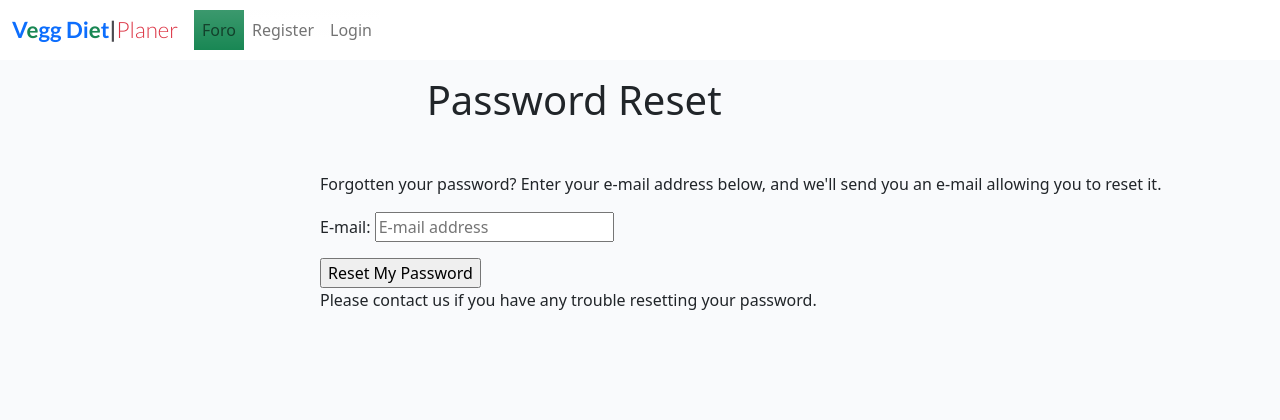
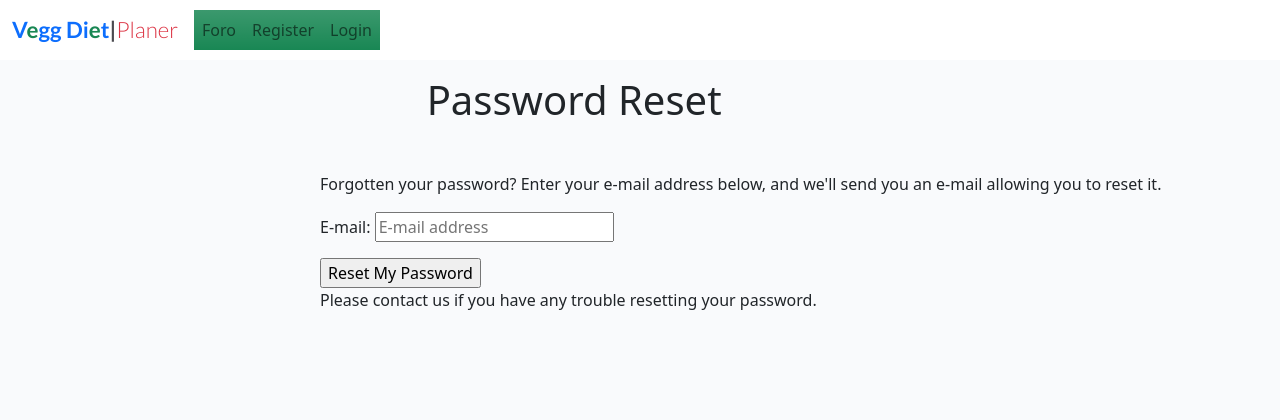
Before and after one commit to jdhernandezS1/CI_PP4_DjangoPY, a Django app: page /accounts/password/reset/ in a window 1280 px wide. Shown: the top 420 px of the page. Run offline with Django 3.2, Linux system fonts and the light colour scheme; some libraries are stand-ins or nearby versions.

Commit message:
Bootstrapp fixing colors

```diff
--- a/templates/base.html
+++ b/templates/base.html
@@ -47,14 +47,14 @@
                         <a class="nav-link bg-success bg-gradient" href="{% url 'account_logout' %}">Logout</a>
                     </li>
                     <li class="nav-item hvr-bounce-out bg-gradient">
-                        <a class="nav-link " href="/">My Plan</a>
+                        <a class="nav-link bg-success bg-gradient" href="/">My Plan</a>
                     </li>
                     {% else %}
-                    <li class="nav-item hvr-bounce-out bg-gradient">
-                        <a class="nav-link " href="{% url 'account_signup' %}">Register</a>
+                    <li class="nav-item hvr-bounce-out">
+                        <a class="nav-link bg-success bg-gradient" href="{% url 'account_signup' %}">Register</a>
                     </li>
-                    <li class="nav-item hvr-bounce-out bg-gradient">
-                        <a class="nav-link " href="{% url 'account_login' %}">Login</a>
+                    <li class="nav-item hvr-bounce-out">
+                        <a class="nav-link bg-success bg-gradient" href="{% url 'account_login' %}">Login</a>
                     </li>
                     {% endif %}
                 </ul>
```
